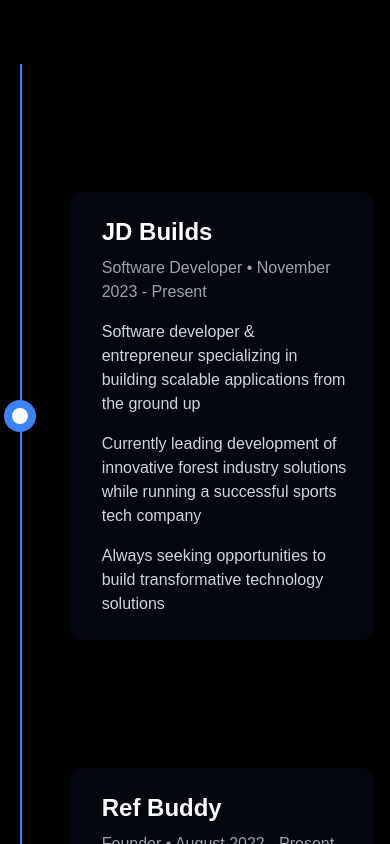
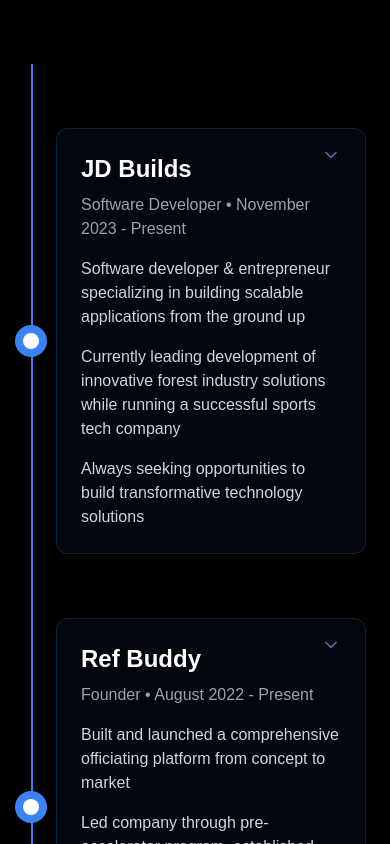
Before and after one commit to jonahduckworth/portfolio, a Next.js app: page / in a window 390 px wide. Shown: the part 780-1624 px from the top of the page. Built offline with nearby package versions, Linux system fonts and the light colour scheme.

Commit message:
make better

```diff
--- a/src/app/page.tsx
+++ b/src/app/page.tsx
@@ -29,40 +29,97 @@
   };
 }) => {
   const [isExpanded, setIsExpanded] = React.useState(false);
-  const xOffset = isLeft ? -50 : 50;
+  const [isMobile, setIsMobile] = React.useState(false);
+
+  React.useEffect(() => {
+    const checkMobile = () => {
+      setIsMobile(window.innerWidth < 768);
+    };
+    checkMobile();
+    window.addEventListener('resize', checkMobile);
+    return () => window.removeEventListener('resize', checkMobile);
+  }, []);
+
+  const getInitialX = () => {
+    if (isMobile) return 20;
+    return isLeft ? -20 : 20;
+  };
+
+  const getInitialTextX = () => {
+    if (isMobile) return 50;
+    return isLeft ? -50 : 50;
+  };
 
   return (
     <div className='relative flex w-full items-center justify-center'>
       <motion.div
-        className='absolute top-1/2 left-[20px] md:left-1/2'
-        initial={{ opacity: 0, x: xOffset }}
-        whileInView={{ opacity: 1, x: 0 }}
+        className='absolute top-1/2 left-[31px] md:left-1/2 -translate-y-1/2 md:-translate-x-1/2'
+        initial={{ opacity: 0, x: getInitialX() }}
+        whileInView={{
+          opacity: 1,
+          x: 0,
+        }}
         transition={{ duration: 0.5 }}
       >
         <CircleIndicator />
       </motion.div>
 
+      <div className={`w-full grid grid-cols-1 md:grid-cols-[1fr,1fr] gap-4`}>
         <motion.div
-        className='w-full px-4 cursor-pointer'
+          className={`
+            cursor-pointer
+            ${isLeft ? 'md:col-start-1' : 'md:col-start-2'}
+            pl-14 pr-6 md:pl-0 md:pr-0
+            ${!isLeft && 'col-span-1'}
+            ${isLeft ? 'md:mr-16' : 'md:ml-16'}
+          `}
           onClick={() => setIsExpanded(!isExpanded)}
           whileHover={{ scale: 1.02 }}
           transition={{ duration: 0.2 }}
         >
           <div
             className={`
-            w-[85%] rounded-xl bg-blue-500/5 hover:bg-blue-500/10 p-6 transition-all duration-300
-            ml-auto pl-8 text-left
-            md:w-[50%]
+              rounded-xl bg-blue-500/5 hover:bg-blue-500/10 p-6 transition-all duration-300
+              group relative w-full
+              border border-blue-500/20 hover:border-blue-500/40
+              text-left md:text-left
               ${
                 isLeft
-                ? 'md:ml-0 md:mr-auto md:pr-16 md:pl-8 md:text-right'
-                : 'md:ml-auto md:pl-16 md:text-left'
+                  ? 'md:text-right md:rounded-l-[32px]'
+                  : 'md:rounded-r-[32px]'
               }
             `}
           >
+            {/* Add click indicator */}
+            <div
+              className={`
+                absolute top-4 right-6
+                ${isLeft && 'md:right-auto md:left-6'}
+                text-blue-400/70 group-hover:text-blue-400 transition-colors duration-300
+                flex items-center gap-2
+                ${
+                  isExpanded ? 'rotate-180' : 'rotate-0'
+                } transition-transform duration-300
+              `}
+            >
+              <svg
+                xmlns='http://www.w3.org/2000/svg'
+                width='20'
+                height='20'
+                viewBox='0 0 24 24'
+                fill='none'
+                stroke='currentColor'
+                strokeWidth='2'
+                strokeLinecap='round'
+                strokeLinejoin='round'
+              >
+                <path d='m6 9 6 6 6-6' />
+              </svg>
+            </div>
+
             <motion.h3
-            className='text-2xl font-bold text-white'
-            initial={{ opacity: 0, x: xOffset }}
+              className='text-2xl font-bold text-white group-hover:text-blue-300 transition-colors duration-300'
+              initial={{ opacity: 0, x: getInitialTextX() }}
               whileInView={{ opacity: 1, x: 0 }}
               transition={{ duration: 0.5, delay: 0.2 }}
             >
@@ -70,7 +127,7 @@
             </motion.h3>
             <motion.p
               className='mt-2 text-gray-400'
-            initial={{ opacity: 0, x: xOffset }}
+              initial={{ opacity: 0, x: getInitialTextX() }}
               whileInView={{ opacity: 1, x: 0 }}
               transition={{ duration: 0.5, delay: 0.4 }}
             >
@@ -82,8 +139,8 @@
               description.map((item, index) => (
                 <motion.p
                   key={index}
-                className='mt-4 text-gray-300'
-                initial={{ opacity: 0, x: xOffset }}
+                  className='mt-4 text-gray-300 group-hover:text-gray-200 transition-colors duration-300'
+                  initial={{ opacity: 0, x: getInitialTextX() }}
                   whileInView={{ opacity: 1, x: 0 }}
                   transition={{ duration: 0.5, delay: 0.6 + index * 0.1 }}
                 >
@@ -92,8 +149,8 @@
               ))
             ) : (
               <motion.p
-              className='mt-4 text-gray-300'
-              initial={{ opacity: 0, x: xOffset }}
+                className='mt-4 text-gray-300 group-hover:text-gray-200 transition-colors duration-300'
+                initial={{ opacity: 0, x: getInitialTextX() }}
                 whileInView={{ opacity: 1, x: 0 }}
                 transition={{ duration: 0.5, delay: 0.6 }}
               >
@@ -179,6 +236,7 @@
             )}
           </div>
         </motion.div>
+      </div>
     </div>
   );
 };
@@ -352,17 +410,17 @@
       <HeroSection />
 
       {/* Timeline Container */}
-      <div className='relative pb-36 sm:pb-56' ref={containerRef}>
+      <div className='relative pb-56' ref={containerRef}>
         {/* Timeline line */}
         <motion.div
-          className='absolute left-[20px] md:left-1/2 h-full w-0.5 bg-blue-500 origin-top'
+          className='absolute left-[31px] md:left-1/2 h-full w-0.5 bg-blue-500 origin-top md:-translate-x-1/2'
           style={{
             scaleY: scrollYProgress,
           }}
         />
 
         {/* Timeline Items */}
-        <div className='relative z-10 mx-auto max-w-7xl flex flex-col gap-32 py-32'>
+        <div className='relative z-10 mx-auto max-w-7xl flex flex-col gap-16 md:gap-32 py-16 md:py-32'>
           <TimelineItem
             title='JD Builds'
             subtitle='Software Developer • November 2023 - Present'
```
Lines whose indentation alone changed are shown as unchanged.
